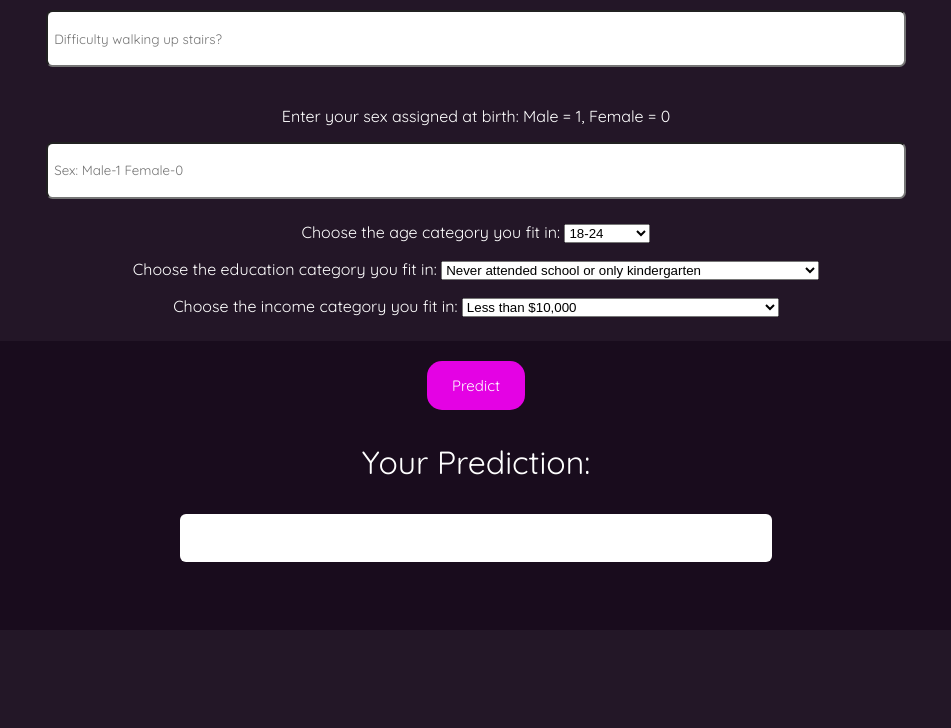
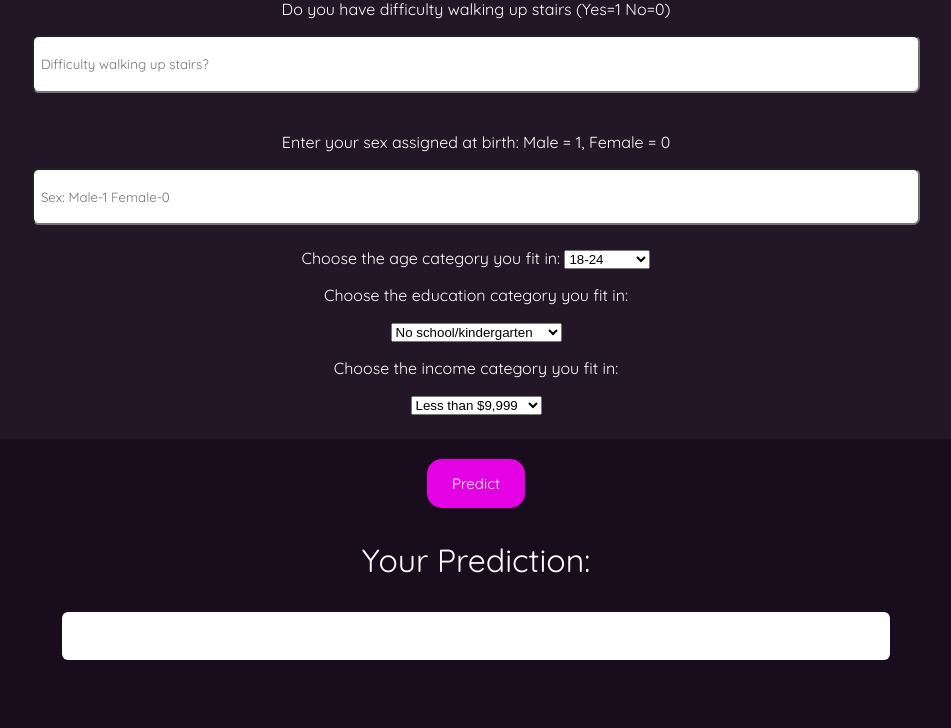
Before and after one commit to anshimathur0325/Diabetes-ML-Flask-App, a Flask app: page / in a window 1280 px wide. Shown: the part 2281-3009 px from the top of the page, without its empty margins (164-1115 px from the left). Before the commit the page ends 2843 px from the top, so only its background shows below. Run offline with Flask 2, Linux system fonts and the light colour scheme; parts of the project's set-up code (start-up, migrations or seed data) failed here and were passed over.

Commit message:
updated styling

```diff
--- a/static/css/style.css
+++ b/static/css/style.css
@@ -42,7 +42,7 @@ button {
   padding-bottom: 1em;
   padding-top: 1em;
   border-radius: 0.25em;
-  width:50%;
+  width:70%;
   margin-left: auto;
   margin-right: auto;
 }
@@ -87,7 +87,7 @@ h3{
   background-color:rgba(255, 255, 255, 0.044);
   border-radius: 1em;
   padding:0.5em;
-  width: 95%;
+  width: 98%;
   /* padding-left: 1.5em;
   padding-right: 1.5em; */
   margin-top: 0em;
--- a/templates/index.html
+++ b/templates/index.html
@@ -12,15 +12,12 @@
 <link rel="shortcut icon" href="{{ url_for('static', filename='favicon.ico') }}">
 
 <body>
- <div >
 	<h1 style="text-align: center; margin-bottom: 0px;">Diabetes Prediction</h1>
   <h2 style = "color: white; font-size: 1em;">made by <a href = "https://anshimathur1.netlify.app/">anshi mathur</a></h2>
   <div id="info">
     <h2><strong>What is diabetes?</strong></h2>
-    <ul>
-  <li>Diabetes is a disease that occurs when the body cannot produce insulin or can't regulate its production. </li>
-  <li>It is long-lasting and can cause serious problems like heart disease and vision loss. </li>
-</ul>
+  <p>Diabetes is a disease that occurs when the body cannot produce insulin or can't regulate its production. </p>
+  <p>It is long-lasting and can cause serious problems like heart disease and vision loss. </p>
   <h3>The earlier someone identifies their risk of diabetes, the sooner they can start receiving necessary treatment.
  </h3></div>
  <br>
@@ -82,26 +79,28 @@
       <!-- <p>Choose the education category you fit in</p>
       <input type="text" name="Education" placeholder="Education Category? Hover over this text for categories" title= "1 = Never attended school or only kindergarten &#013;2 = Grades 1 through 8 (Elementary) &#013;3 = Grades 9 through 11 (Some high school) &#013;4 = Grade 12 or GED (High school graduate) &#013;5 = College 1 year to 3 years (Some college or technical school) &#013;6 = College 4 years or more (College graduate)"required="required" /> -->
       <label for="education">Choose the education category you fit in:</label>
-  <select id="education" name="Education" required>
-    <option value="1">Never attended school or only kindergarten</option>
-    <option value="2">Grades 1 through 8 (Elementary)</option>
-    <option value="3">Grades 9 through 11 (Some high school)</option>
-    <option value="4">Grade 12 or GED (High school graduate)</option>
-    <option value="5">College 1 year to 3 years (Some college or technical school)</option>
-    <option value="6">College 4 years or more (College graduate)</option>
+  <p></p>
+      <select id="education" name="Education" required>
+    <option value="1">No school/kindergarten</option>
+    <option value="2">Grades 1 through 8 </option>
+    <option value="3">Grades 9 through 11 </option>
+    <option value="4">Grade 12 or GED </option>
+    <option value="5">College 1 year to 3 years </option>
+    <option value="6">College 4 years or more </option>
   </select>
   <p></p>
       <!-- <p>Choose the income category you fit in</p>
       <input type="text" name="Income" placeholder="Income Category? Hover over this text for categories" title="1 = Less than $10,000 &#013;2 = Less than $15,000 ($10,000 to less than $15,000) &#013;3 = Less than $20,000 ($15,000 to less than $20,000) &#013;4 = Less than $25,000 ($20,000 to less than $25,000) &#013;5 = Less than $35,000 ($25,000 to less than $35,000) &#013;6 = Less than $50,000 ($35,000 to less than $50,000) &#013;7 = Less than $75,000 ($50,000 to less than $75,000) &#013;8 = $75,000 or more"required="required" /> -->
       <label for="income">Choose the income category you fit in:</label>
+      <p></p>
       <select id="income" name="Income" required>
-        <option value="1">Less than $10,000</option>
-        <option value="2">Less than $15,000 ($10,000 to less than $15,000)</option>
-        <option value="3">Less than $20,000 ($15,000 to less than $20,000)</option>
-        <option value="4">Less than $25,000 ($20,000 to less than $25,000)</option>
-        <option value="5">Less than $35,000 ($25,000 to less than $35,000)</option>
-        <option value="6">Less than $50,000 ($35,000 to less than $50,000)</option>
-        <option value="7">Less than $75,000 ($50,000 to less than $75,000)</option>
+        <option value="1">Less than $9,999</option>
+        <option value="2">$10,000 - $14,999 </option>
+        <option value="3">$15,000 - $19,999 </option>
+        <option value="4">$20,000 - $24,999 </option>
+        <option value="5">$25,000 - $34,999 </option>
+        <option value="6">$35,000 - $49,999 </option>
+        <option value="7">$50,000 - $74,999 </option>
         <option value="8">$75,000 or more</option>
       </select>
       <p></p>
@@ -120,7 +119,7 @@
     <br>
      <br>
      <br>
- </div>
+
 
 </body>
 </html>
```
